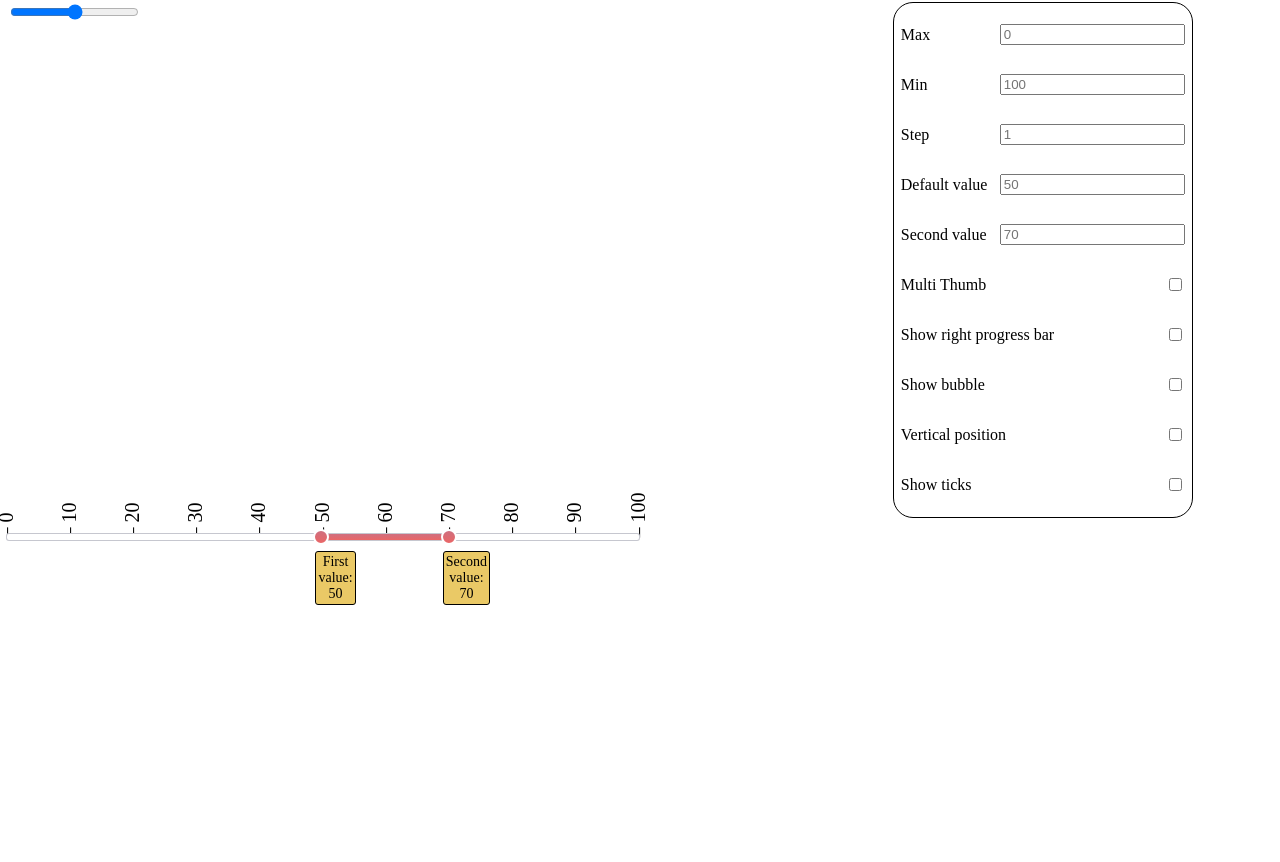
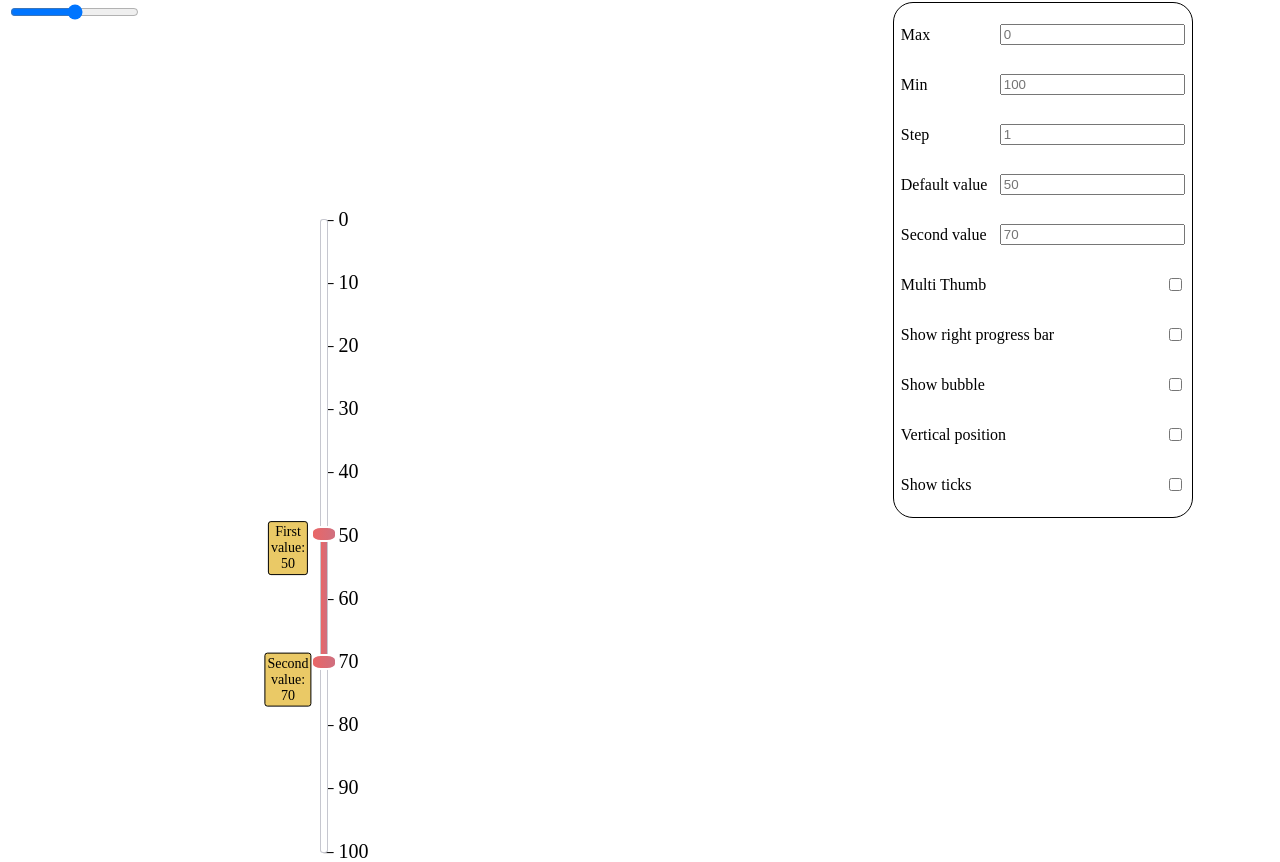
Before and after one commit to MariaKlo/range-slider, a website built with webpack: page src/demo-page/index.pug in a window 1280 px wide. Shown: the part 1140-2002 px from the top of the page. Before the commit the page ends 1759 px from the top, so only its background shows below. Built offline with nearby package versions, Linux system fonts and the light colour scheme.

Commit message:
Fix errors, start fixing jquery

```diff
--- a/src/demo-page/jquery.index.ts
+++ b/src/demo-page/jquery.index.ts
@@ -1,6 +1,6 @@
 import './index.scss';
 import '../range-slider/index.scss'
-import '../range-slider/jquery.slider.ts';
+// import '../range-slider/jquery.slider.ts';
 import $ from 'jquery';
 import Model from '../range-slider/Model/Model';
 import View from '../range-slider/View/View';
@@ -11,7 +11,7 @@ import ticksView from '../range-slider/View/subView/ticksView/ticksView';
 import thumbView from '../range-slider/View/subView/thumbView/thumbView';
 import Presenter from '../range-slider/Presenter/Presenter';
 import formView from '../range-slider/View/subView/formView/formView';
-
+import Options from '../range-slider/component/globalOptions';
 
 // $.fn.Slider = function Slider(this: JQuery): JQuery {
 //     // const defaults: Options = {
@@ -46,19 +46,19 @@ import formView from '../range-slider/View/subView/formView/formView';
 
 //   export default $.fn.Slider;
 
-interface Options {
-    max: number;
-    min: number;
-    step: number;
-    defaultValue: number;
-    valueSecond: number;
-    isMultiThumb: boolean;
-    showRightProgressBar: boolean;
-    showBubble: boolean;
-    isVertical: boolean;
-    showTicks: boolean;
-    ticksValues: number[];
-  }
+// interface Options {
+//     max: number;
+//     min: number;
+//     step: number;
+//     defaultValue: number;
+//     valueSecond: number;
+//     isMultiThumb: boolean;
+//     // showRightProgressBar: boolean;
+//     showBubble: boolean;
+//     isVertical: boolean;
+//     showTicks: boolean;
+//     ticksValues: number[];
+//   }
 
   // interface SliderGlobalOptions {
   //   /**
@@ -113,7 +113,7 @@ declare global {
           defaultValue: settings.isMultiThumb ? settings.defaultValue : settings.valueSecond,
           valueSecond: settings.valueSecond,
           isMultiThumb: settings.isMultiThumb,
-          showRightProgressBar: settings.showRightProgressBar,
+          // showRightProgressBar: settings.showRightProgressBar,
           showBubble: settings.showBubble,
           isVertical: settings.isVertical,
           showTicks: settings.showTicks,
@@ -153,15 +153,15 @@ declare global {
   // }(jQuery));
 
 $('#api_first').sliderPlugin({
-  max: 500,
-  min: 50,
-  step: 1,
-  defaultValue: 90,
-  valueSecond: 170,
-  isMultiThumb: true,
-  showRightProgressBar: true,
-  showBubble: true,
-  isVertical: true,
-  showTicks: true,
-  ticksValues: [50, 100, 150, 200, 250, 300, 350, 400, 450, 500],
+  max: 100, // nothing changes, default option remains
+  min: 0, // nothing changes, default option remains
+  step: 1, // works in api
+  defaultValue: 50, // conflicts with default option
+  valueSecond: 70, // conflicts with default option
+  isMultiThumb: true, // conflicts, second thumb is not removed
+  // showRightProgressBar: true,
+  showBubble: true, // nothing changes, default option remains
+  isVertical: true, // nothing changes, default option remains
+  showTicks: true, // nothing changes, default option remains
+  ticksValues: [0, 10, 20, 30, 40, 50, 60, 70, 80, 90, 100], // nothing changes, default option remains
 });
--- a/src/range-slider/Model/Model.ts
+++ b/src/range-slider/Model/Model.ts
@@ -26,7 +26,7 @@ class Model {
         this.defaultValue = Number(options.defaultValue === 0 ? 0 : (options.defaultValue || 50));
         this.valueSecond = Number(options.valueSecond === 0 ? 0 : (options.valueSecond || 70));
         this.isMultiThumb = options.isMultiThumb || false;
-        this.showRightProgressBar = options.showRightProgressBar || false;
+        // this.showRightProgressBar = options.showRightProgressBar || false;
         this.showBubble = options.showBubble || false;
         this.isVertical = options.isVertical || false;
         this.showTicks = options.showTicks || false;
@@ -40,7 +40,7 @@ class Model {
             defaultValue: this.defaultValue,
             valueSecond: this.valueSecond,
             isMultiThumb: this.isMultiThumb,
-            showRightProgressBar: this.showRightProgressBar,
+            // showRightProgressBar: this.showRightProgressBar,
             showBubble: this.showBubble,
             isVertical: this.isVertical,
             showTicks: this.showTicks,
--- a/src/range-slider/View/View.ts
+++ b/src/range-slider/View/View.ts
@@ -47,9 +47,9 @@ class View {
       defaultValue: 50,
       valueSecond: 70,
       isMultiThumb: true,
-      showRightProgressBar: true,
+      // showRightProgressBar: false,
       showBubble: true,
-      isVertical: false,
+      isVertical: true,
       showTicks: true,
       ticksValues: [0, 10, 20, 30, 40, 50, 60, 70, 80, 90, 100],
     };
@@ -152,9 +152,9 @@ class View {
         : NaN;
 
       this.bar.setDefault(this.options.isMultiThumb, placeDefault, placeRight);
-      if (this.options.showRightProgressBar && !this.options.isMultiThumb) {
-        this.bar.setRight(placeDefault);
-      }
+      // if (this.options.showRightProgressBar && !this.options.isMultiThumb) {
+      //   this.bar.setRight(placeDefault);
+      // }
       this.thumb.placeThumb(this.options.isMultiThumb, placeDefault, placeRight);
   };
 
--- a/src/range-slider/View/subView/barView/barView.ts
+++ b/src/range-slider/View/subView/barView/barView.ts
@@ -11,7 +11,7 @@ class barView {
     return ((value - min) / (max - min)) * 100;
   }
 
-  setDefault(isDouble: boolean, percent: number, percentSecond?: number): void {
+  setDefault(isDouble: boolean, percent: number, percentSecond: number): void {
     if (isDouble) {
       this.bar.style.left = `${percent}%`;
       this.bar.style.right = `${100 - (percentSecond || 0)}%`;
@@ -21,10 +21,10 @@ class barView {
     }
   }
 
-  setRight(percent: number): void {
-    this.bar.style.left = `${percent}%`;
-    this.bar.style.right = `${String(-1)}px`;
-  }
+//   setRight(percent: number): void {
+//     this.bar.style.left = `${percent}%`;
+//     this.bar.style.right = `${String(-1)}px`;
+//   }
 }
 
 export default barView;
--- a/src/range-slider/View/subView/thumbView/thumbView.ts
+++ b/src/range-slider/View/subView/thumbView/thumbView.ts
@@ -3,7 +3,7 @@ class ThumbView {
   firstThumb!: HTMLElement;
   secondThumb!: HTMLElement;
   showBubble!: HTMLElement;
-  showSecondBubble?: HTMLElement;
+  showSecondBubble!: HTMLElement;
 
   init(parent: HTMLElement, isDouble: boolean, toggleElement: boolean, defaultValue: number,
       secondValue?: number) {
@@ -43,7 +43,7 @@ class ThumbView {
     if (this.showBubble) {
       this.showBubble.textContent = `First value: ${String(value)}`;
       if (isMultiThumb) {
-          this.showSecondBubble!.textContent = `Second value: ${String(secondValue)}`
+        this.showSecondBubble.textContent = `Second value: ${String(secondValue)}`
       }
     }
   }
@@ -51,7 +51,7 @@ class ThumbView {
   placeThumb(isDouble: boolean, percent: number, percentSecond?: number): void {
     this.firstThumb.style.left = `${percent}%`;
     if (isDouble) {
-        this.secondThumb.style.right = `${100 - (percentSecond || 0)}%`;
+      this.secondThumb.style.right = `${100 - (percentSecond! || 0)}%`;
     }
   }
 
--- a/src/range-slider/component/globalOptions.d.ts
+++ b/src/range-slider/component/globalOptions.d.ts
@@ -6,10 +6,24 @@ export default interface Options {
     defaultValue: number;
     valueSecond: number;
     isMultiThumb: boolean;
-    showRightProgressBar: boolean;
+    // showRightProgressBar: boolean;
     showBubble: boolean;
     isVertical: boolean;
     showTicks: boolean;
+    ticksValues: number[];
+}
+
+export class DefaultOptions {
+    max: 100;
+    min: 0;
+    step: 1;
+    defaultValue: 50;
+    valueSecond: 70;
+    isMultiThumb: false;
+    // showRightProgressBar: boolean;
+    showBubble: false;
+    isVertical: false;
+    showTicks: false;
     ticksValues: number[];
 }
 
--- a/src/range-slider/index.scss
+++ b/src/range-slider/index.scss
@@ -78,11 +78,11 @@
     position: absolute;
     z-index: 3;
     width: 12px;
-    height: 12px;
+    height: 22px;
     background: linear-gradient(180deg,  #cf6f7f 0%, #ea6666 100%);
-    border-radius: 50%;
+    border-radius: 38%;
     border: 2px solid #fff;
-    margin-top: -5px;
+    margin-top: -10px;
     margin-left: -10px;
     box-shadow: 0 0 0 0 rgba(102, 34, 34, 0.25);
     transition: box-shadow .3s ease-in-out;
```
Also changed, not shown: src/range-slider/View/View.test.ts (+10 -10 lines), src/range-slider/View/subView/barView/barView.test.ts (+3 -3 lines), src/range-slider/View/subView/thumbView/thumbView.test.ts (+2 -2 lines). Lines whose indentation alone changed are shown as unchanged.
